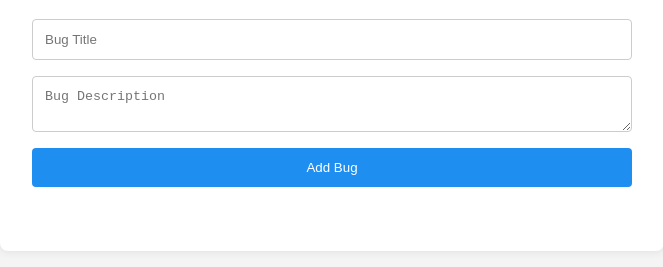
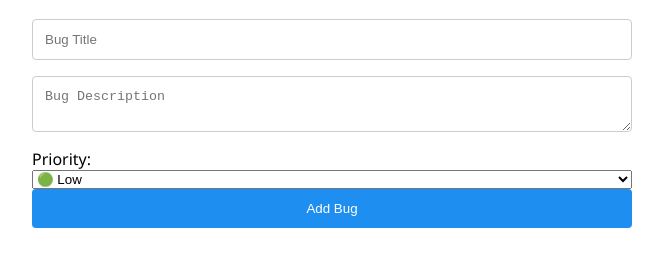
Before and after one commit to sammycrayz/bug-tracker-demo, a plain HTML site: page index.html in a window 1280 px wide. Shown: the part 131-398 px from the top of the page, without its empty margins (308-971 px from the left). Drawn offline with Linux system fonts and the light colour scheme.

Commit message:
Update index.html

```diff
--- a/index.html
+++ b/index.html
@@ -10,11 +10,19 @@
   <div class="container">
     <h1>🐞 Bug Tracker</h1>
 
-    <form id="bug-form">
-      <input type="text" id="bug-title" placeholder="Bug Title" required />
-      <textarea id="bug-description" placeholder="Bug Description" required></textarea>
-      <button type="submit">Add Bug</button>
-    </form>
+<form id="bug-form">
+  <input type="text" id="bug-title" placeholder="Bug Title" required />
+  <textarea id="bug-description" placeholder="Bug Description" required></textarea>
+
+  <label for="bug-priority">Priority:</label>
+  <select id="bug-priority" required>
+    <option value="Low">🟢 Low</option>
+    <option value="Medium">🟡 Medium</option>
+    <option value="High">🔴 High</option>
+  </select>
+
+  <button type="submit">Add Bug</button>
+</form>
 
     <ul id="bug-list"></ul>
   </div>
```
